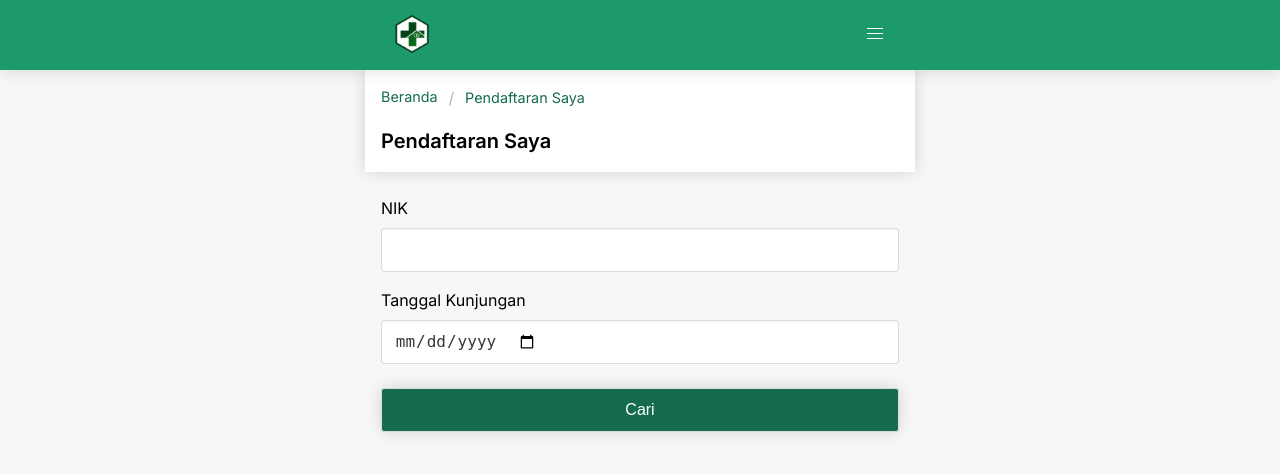
After one commit to MuhammadHakim33/Sistem-Informasi-Puskesmas, a CodeIgniter app: page /puskesmas/pendaftaransaya in a window 1280 px wide. The commit adds this page. Shown: the top 474 px of the page. Run offline with CodeIgniter, Linux system fonts and the light colour scheme.

Commit message:
Page Pendaftaran Saya - Completed

```diff
--- /dev/null
+++ b/application/controllers/Pendaftaransaya.php
@@ -0,0 +1,14 @@
+<?php
+defined('BASEPATH') OR exit('No direct script access allowed');
+
+class Pendaftaransaya extends CI_Controller {
+	public function index()
+	{
+		$data["title"] = "Pendaftaran Saya";
+
+		$this->load->view('templates/header_view', $data);
+		$this->load->view('templates/navigation_view');
+		$this->load->view('user/pendaftaransaya_view');
+		$this->load->view('templates/footer_view');
+	}
+}
--- /dev/null
+++ b/application/views/user/pendaftaransaya_view.php
@@ -0,0 +1,39 @@
+<main>
+    <!-- Header -->
+    <header id="page-header" class="section daftar">
+        <!-- Breadcrumb -->
+        <nav id="breadcrumb" class="breadcrumb" aria-label="breadcrumbs">
+            <ul>
+                <li><a href="<?= base_url() ?>" class="text-body-2">Beranda</a></li>
+                <li><a class="text-body-2">Pendaftaran Saya</a></li>
+            </ul>
+        </nav>
+        <!-- Title -->
+        <section id="title">
+           <div class="wrapper">
+                <h5>Pendaftaran Saya</h5>
+           </div>
+        </section>
+    </header>
+
+    <!-- Form -->
+    <form action="" id="form" class="section daftar-layanan">
+        <!-- Identitas -->
+        <div class="wrapper identitas active">
+            <div class="item">
+                <label for="nik">NIK</label>
+                <input class="input" type="text" id="nik" name="nik" required>
+            </div>
+            <div class="item">
+                <label for="tgl_kunjungan">Tanggal Kunjungan</label>
+                <input class="input" type="date" id="tgl_kunjungan" name="tgl_kunjungan" required>
+            </div>
+
+            <!-- Button -->
+            <div id="grup-button" class="single-button horizontal-position">
+                <button type="button" class="button button-next button-main">Cari</button>
+            </div>
+        </div>
+
+    </form>
+</main>
```
Also changed, not shown: application/views/user/beranda_view.php (+9 -3 lines).
